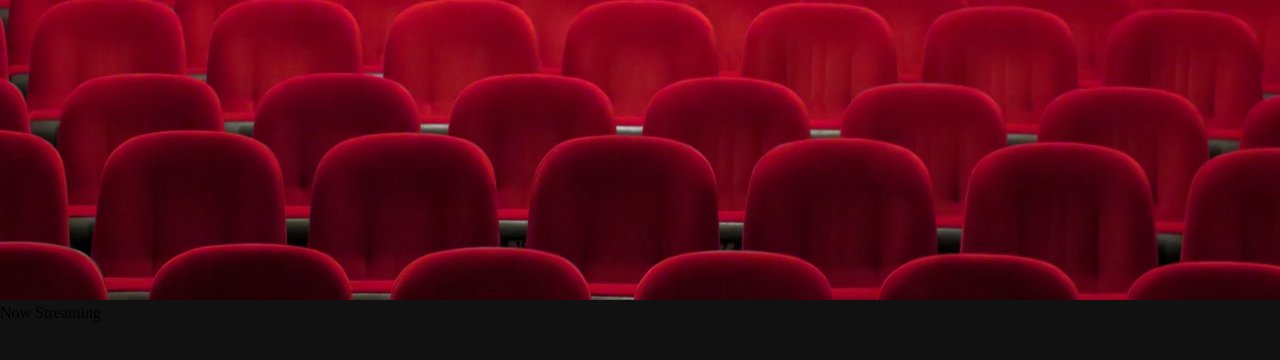
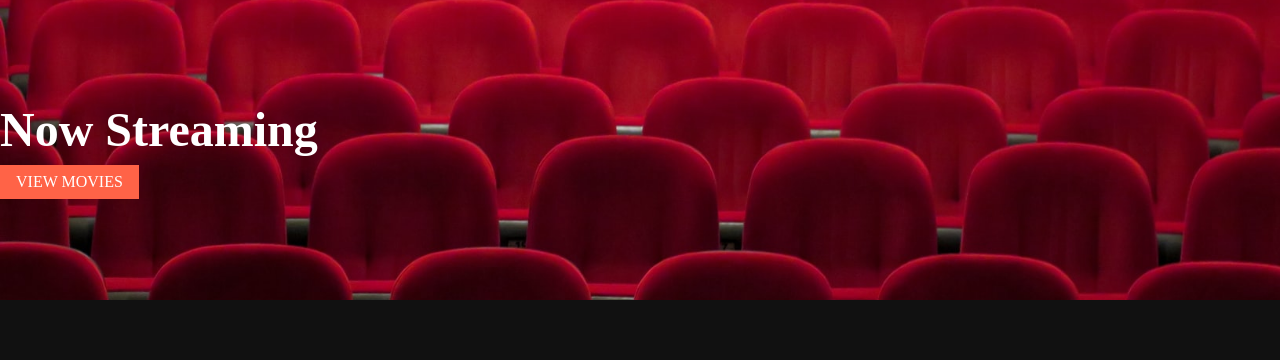
Before and after one commit to RazzBerryMand/movie-app, a Nuxt app: page / in a window 1280 px wide. Shown: the top 360 px of the page. Built offline with nearby package versions, Linux system fonts and the light colour scheme.

Commit message:
style: hero styles

```diff
--- a/assets/defaults.scss
+++ b/assets/defaults.scss
@@ -1,3 +1,12 @@
+:root {
+  --font-size-base: 16px;
+  --spacing-base: 8px;
+  --text-white: #fff;
+  --bg-main: #111;
+  --bg-button: tomato;
+  --bg-button-hover: firebrick;
+}
+
 * {
   margin: 0;
   padding: 0;
@@ -6,6 +15,22 @@
 }
 
 .app {
-    background-color: #111111;
+  background-color: var(--bg-main);
   min-height: 100vh;
 }
+
+.button {
+  display: inline-block;
+  text-decoration: none;
+  color: inherit;
+  padding: var(--spacing-base) calc(var(--spacing-base) *2);
+  background-color: var(--bg-button);
+  border: none;
+  cursor: pointer;
+  transition: 0.3s ease all;
+  text-transform: uppercase;
+
+  &:hover {
+    background-color: var(--bg-button-hover);
+  }
+}
--- a/components/Hero.vue
+++ b/components/Hero.vue
@@ -1,9 +1,10 @@
 <template>
   <div class="hero">
     <img src="../assets/images/background.jpg" alt="" />
-    <div>
-      <div>
-        <span>Now Streaming</span>
+    <div class="header-container">
+      <div class="header-text">
+        <h1>Now Streaming</h1>
+        <a href="#" class="button">View Movies</a>
       </div>
     </div>
   </div>
@@ -18,11 +19,33 @@ export default {
 <style lang="scss" scoped>
 .hero {
   height: 300px;
+  position: relative;
 
   img {
     width: 100%;
     height: 100%;
     object-fit: cover;
   }
+
+  .header-container {
+    z-index: 1;
+    position: absolute;
+    top: 0;
+    margin: 0;
+    width: 100%;
+    height: 100%;
+    display: flex;
+    flex-direction: column;
+    justify-content: center;
+
+    .header-text {
+      color: var(--text-white);
+    }
+  }
+
+  h1 {
+    font-size: calc(var(--font-size-base) * 3);
+    margin-bottom: var(--spacing-base);
+  }
 }
 </style>
```
Lines whose indentation alone changed are shown as unchanged.
